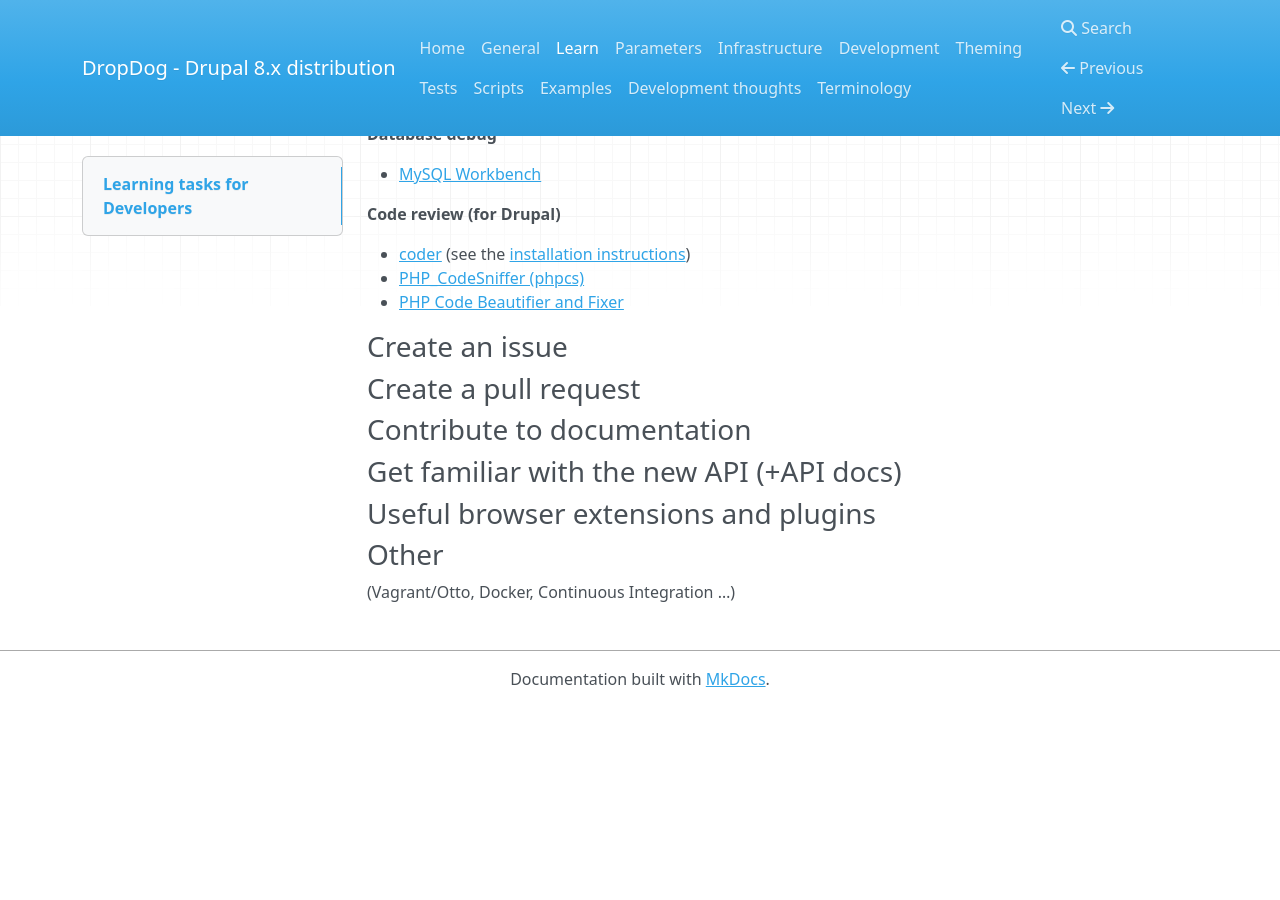
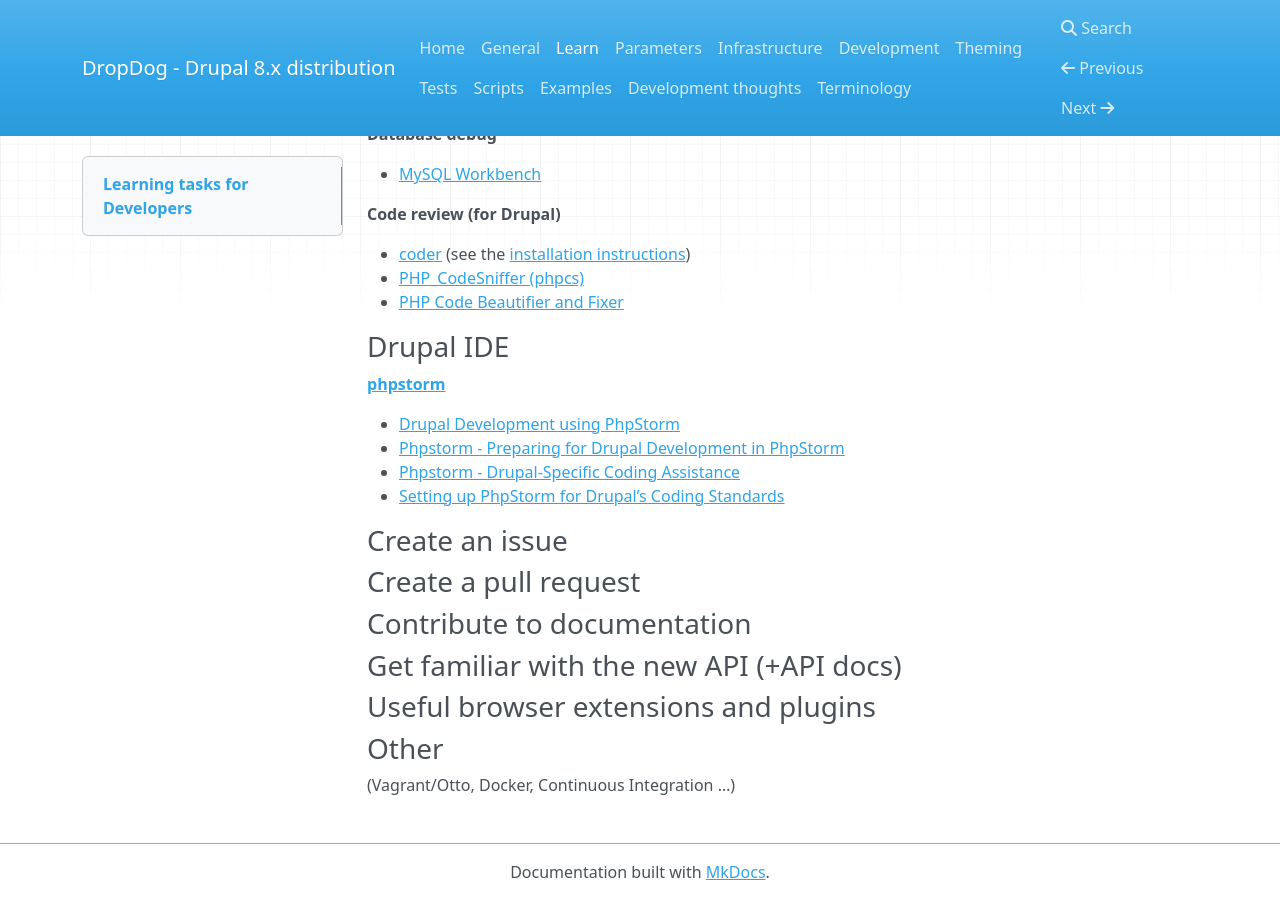
Before and after one commit to dropdog/docs, an MkDocs documentation site: the page built from docs/learn.md, in a window 1280 px wide and 900 px high, scrolled down 2046 px. Built offline with MkDocs 1.6.1, drawn with Linux system fonts in a browser that asks for light colours; nearby versions of some CDN libraries; old or Windows-style settings are respelled for this version of MkDocs; before the commit the page ends 2753 px from its top, so only the background shows below that.

Commit message:
Add Phpstorm IDE links

```diff
--- a/docs/learn.md
+++ b/docs/learn.md
@@ -97,6 +97,15 @@ GUI Clients you can use. They are mostly used to see visual graphs of the commit
  - [PHP_CodeSniffer (phpcs)](http://www.squizlabs.com/php-codesniffer)
  - [PHP Code Beautifier and Fixer](https://github.com/squizlabs/PHP_CodeSniffer/wiki/Fixing-Errors-Automatically#using-the-php-code-beautifier-and-fixer)
 
+### Drupal IDE
+
+**[phpstorm](https://confluence.jetbrains.com/display/PhpStorm/PhpStorm+Early+Access+Program)**
+
+ - [Drupal Development using PhpStorm](https://confluence.jetbrains.com/display/PhpStorm/Drupal+Development+using+PhpStorm)
+ - [Phpstorm - Preparing for Drupal Development in PhpStorm](https://www.jetbrains.com/phpstorm/help/preparing-for-drupal-development-in-phpstorm.html)
+ - [Phpstorm - Drupal-Specific Coding Assistance](https://www.jetbrains.com/phpstorm/help/drupal-specific-coding-assistance.html)
+ - [Setting up PhpStorm for Drupal's Coding Standards](https://www.drupal.org/node/1962108)
+
 ### Create an issue
 
 ### Create a pull request
```
